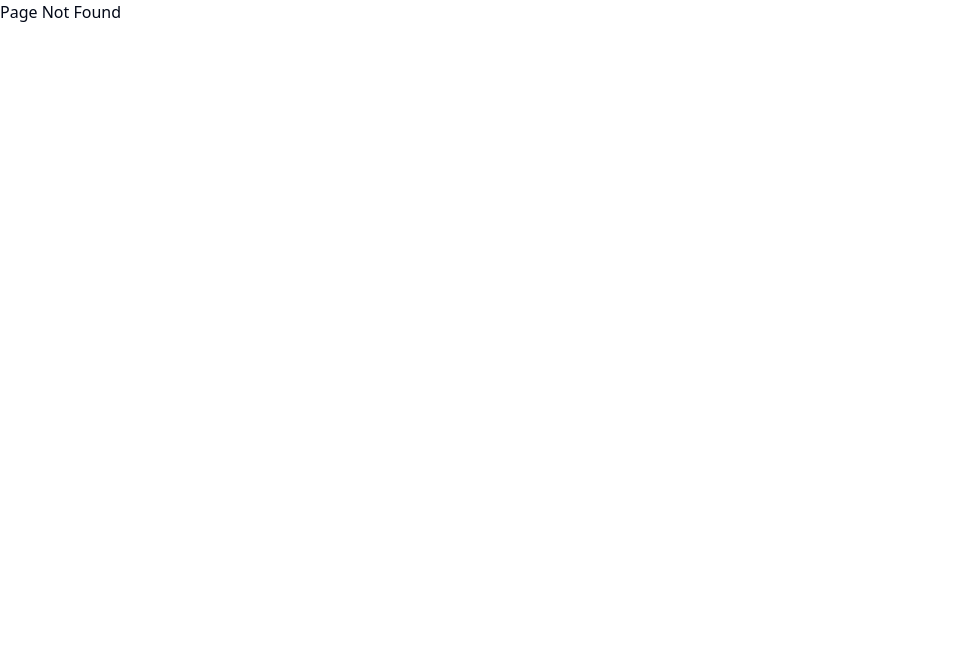
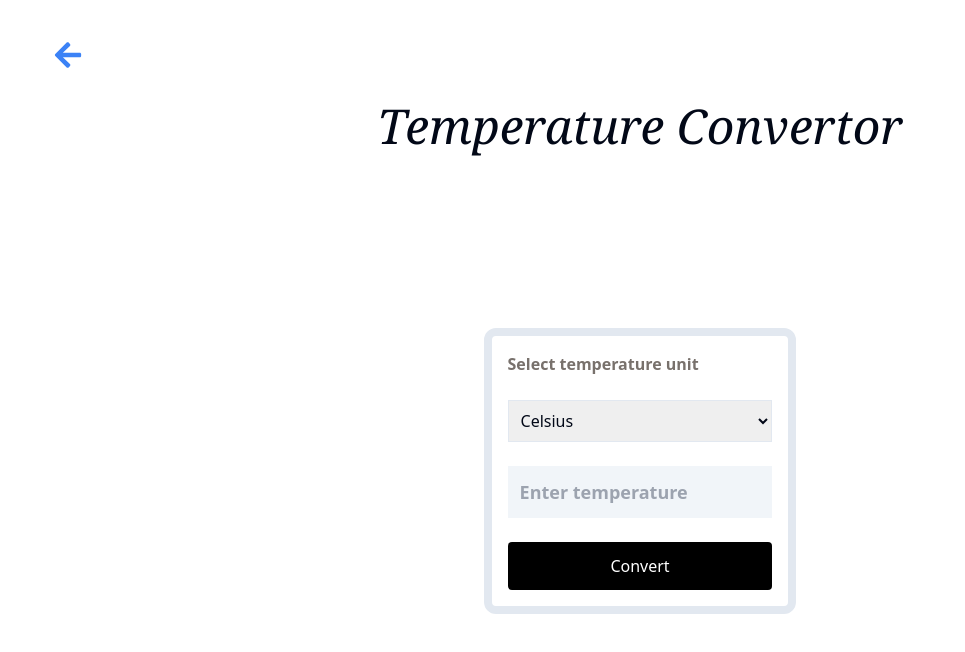
Before and after one commit to shahbaz4783/rapidtoolkit, a React (Vite) app: page /temperature-convertor in a window 1280 px wide. Before the commit this address had no page. Shown: the top 652 px of the page, without its empty margins (0-965 px from the left). Built offline with nearby package versions, Linux system fonts and the light colour scheme; what tailwindcss-patterns would draw is missing.

Commit message:
add temperature convertor

```diff
--- a/src/App.tsx
+++ b/src/App.tsx
@@ -5,6 +5,7 @@ import { BaseConvertor } from './app/BaseConvertor';
 import { Error } from './pages/Error';
 import { Root } from './pages/Root';
 import { createBrowserRouter, RouterProvider } from "react-router-dom";
+import { TempConvertor } from "./app/TempConvertor";
 
 const router = createBrowserRouter([
 	{
@@ -16,6 +17,7 @@ const router = createBrowserRouter([
 			{ path: '/year-progress', element: <YearProgresser /> },
 			{ path: '/base-convertor', element: <BaseConvertor /> },
 			{ path: '/investment-calculator', element: <InvestmentCalculator /> },
+			{ path: '/temperature-convertor', element: <TempConvertor /> },
 		],
 	},
 ]);
--- /dev/null
+++ b/src/app/TempConvertor.tsx
@@ -0,0 +1,14 @@
+import { Main } from '../components/wrapper/Main';
+import { InputFields } from '../layouts/temp-convertor/InputFields';
+
+export const TempConvertor: React.FC = () => {
+	return (
+		<>
+			<Main title='Temperature Convertor'>
+				<div className='md:w-4/5 md:m-auto flex flex-col gap-10 h-screen items-center justify-center'>
+          <InputFields />
+				</div>
+			</Main>
+		</>
+	);
+};
--- a/src/data/toolsInfo.json
+++ b/src/data/toolsInfo.json
@@ -13,5 +13,10 @@
 		"title": "Investment Calculator",
 		"info": "Calculate Your Investment",
 		"appRoute": "/investment-calculator"
+	},
+	{
+		"title": "Temperature Convertor",
+		"info": "Convert Temperature between kelvin celcius and farenheit",
+		"appRoute": "/temperature-convertor"
 	}
 ]
--- /dev/null
+++ b/src/layouts/temp-convertor/InputFields.tsx
@@ -0,0 +1,112 @@
+import { Button } from '../../components/ui/Button';
+import { Input } from '../../components/ui/Input';
+import { Label } from '../../components/ui/Label';
+import { useState } from 'react';
+
+export const InputFields = () => {
+	const [formValues, setFormValues] = useState({
+		celsius: '',
+		fahrenheit: '',
+		kelvin: '',
+	});
+
+	const submitHandler = (e: React.FormEvent<HTMLFormElement>) => {
+		e.preventDefault();
+
+		const form = e.target as HTMLFormElement;
+		const fd = new FormData(e.target as HTMLFormElement);
+		const data = Object.fromEntries(fd.entries());
+		const temperatureValue = Number(data.value);
+
+		switch (data.unit) {
+			case 'celsius': {
+				const fahrenheit = (temperatureValue * 9) / 5 + 32;
+				const kelvin = temperatureValue + 273.15;
+
+				setFormValues({
+					celsius: temperatureValue.toFixed(2),
+					fahrenheit: fahrenheit.toFixed(2),
+					kelvin: kelvin.toFixed(2),
+				});
+				break;
+			}
+
+			case 'fahrenheit': {
+				const celsius = ((temperatureValue - 32) * 5) / 9;
+				const kelvin = celsius + 273.15;
+
+				setFormValues({
+					celsius: celsius.toFixed(2),
+					fahrenheit: temperatureValue.toFixed(2),
+					kelvin: kelvin.toFixed(2),
+				});
+				break;
+			}
+
+			case 'kelvin': {
+				const celsius = temperatureValue - 273.15;
+				const fahrenheit = (celsius * 9) / 5 + 32;
+
+				setFormValues({
+					celsius: celsius.toFixed(2),
+					fahrenheit: fahrenheit.toFixed(2),
+					kelvin: temperatureValue.toFixed(2),
+				});
+				break;
+			}
+
+			default:
+				break;
+		}
+
+		const inputElement = form.elements.namedItem('value') as HTMLInputElement;
+		if (inputElement) {
+			inputElement.value = '';
+		}
+	};
+
+	return (
+		<>
+			<form
+				className='flex flex-col gap-6 border-8 rounded-xl p-4 w-full md:w-1/3'
+				onSubmit={submitHandler}
+			>
+				<Label htmlFor='unit' title='Select temperature unit' />
+				<select name='unit' id='unit' className='border p-2'>
+					<option value='celsius'>Celsius</option>
+					<option value='fahrenheit'>Fahrenheit</option>
+					<option value='kelvin'>Kelvin</option>
+				</select>
+				<Input
+					type='number'
+					name='value'
+					step='0.001'
+					placeholder='Enter temperature'
+				/>
+				<Button title='Convert' />
+			</form>
+			{formValues.celsius && (
+				<article className='border p-4 w-full md:w-1/3 bg-slate-100'>
+					<div className='flex justify-between'>
+						<span className='text-xl'>Celsius</span>
+						<span className='text-xl font-mono font-bold'>
+							{formValues.celsius} °C
+						</span>
+					</div>
+					<div className='flex justify-between'>
+						<span className='text-xl'>Fahrenheit</span>
+						<span className='text-xl font-mono font-bold'>
+							{formValues.fahrenheit} °F
+						</span>
+					</div>
+					<div className='flex justify-between'>
+						<span className='text-xl'>Kelvin</span>
+						<span className='text-xl font-mono font-bold'>
+							{formValues.kelvin} &nbsp;K
+						</span>
+					</div>
+				</article>
+			)}
+		</>
+	);
+};
```
